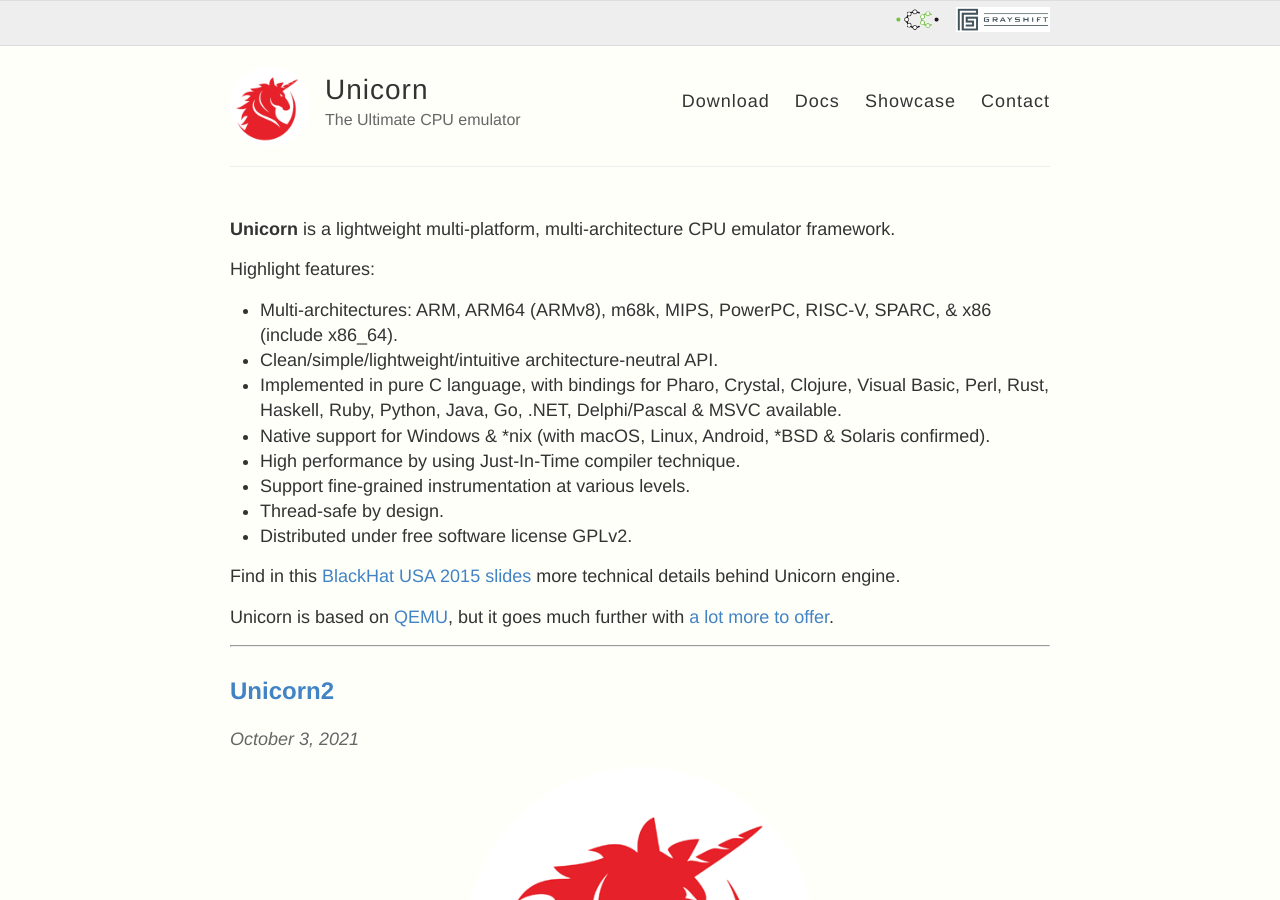
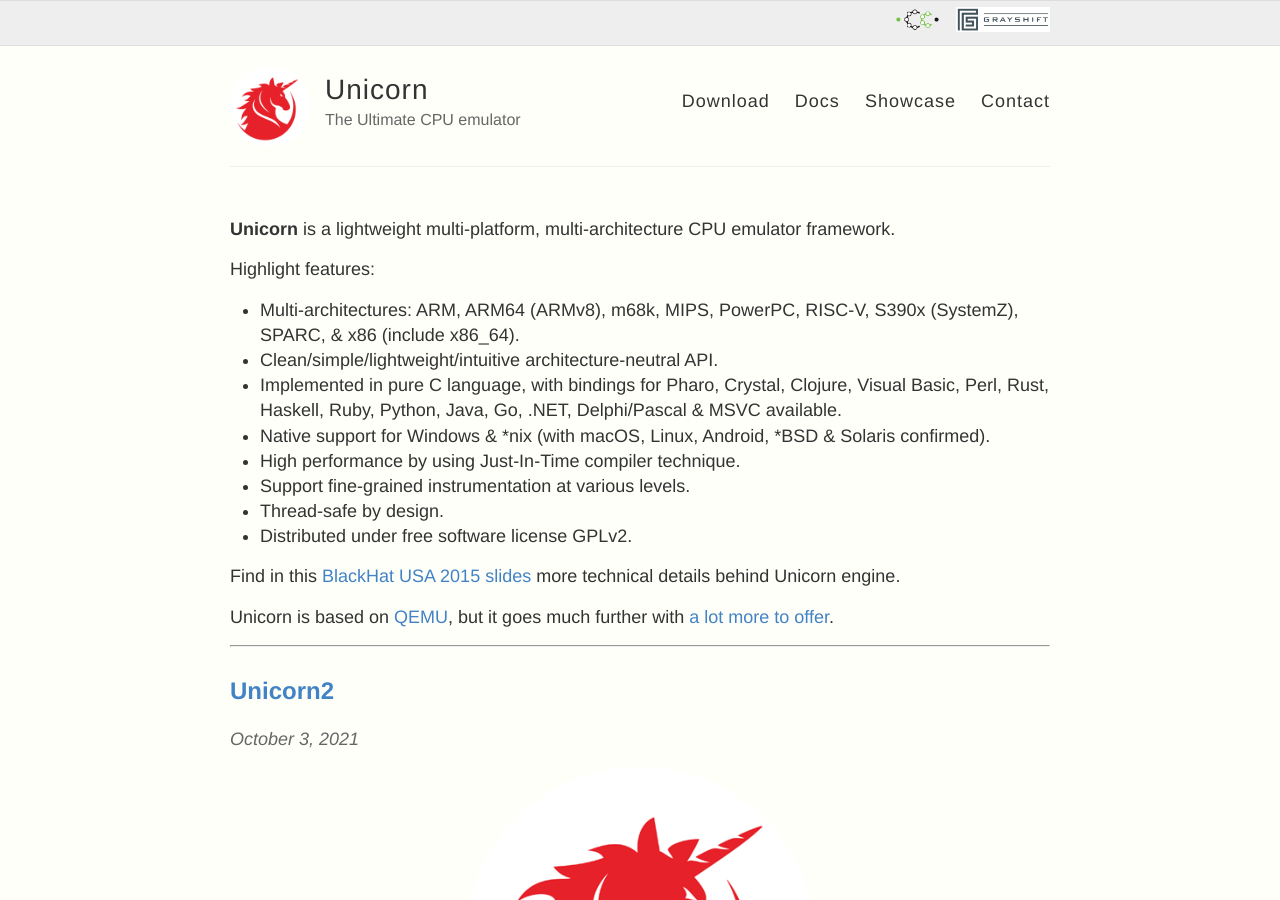
Before and after one commit to unicorn-engine/unicorn-engine.github.io, a Jekyll site: the page built from index.html, in a window 1280 px wide and 900 px high. Built offline with Jekyll 4.4.1, drawn with Linux system fonts in a browser that asks for light colours.

Commit message:
Update index.html

```diff
--- a/index.html
+++ b/index.html
@@ -8,7 +8,7 @@ layout: default
 Highlight features:
 
 <ul>
-<li>Multi-architectures: ARM, ARM64 (ARMv8), m68k, MIPS, PowerPC, RISC-V, SPARC, & x86 (include x86_64).</li>
+<li>Multi-architectures: ARM, ARM64 (ARMv8), m68k, MIPS, PowerPC, RISC-V, S390x (SystemZ), SPARC, & x86 (include x86_64).</li>
 
 <li>Clean/simple/lightweight/intuitive architecture-neutral API.</li>
 
```
